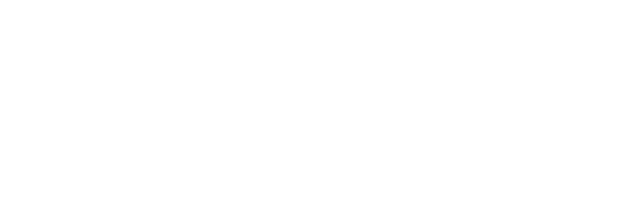
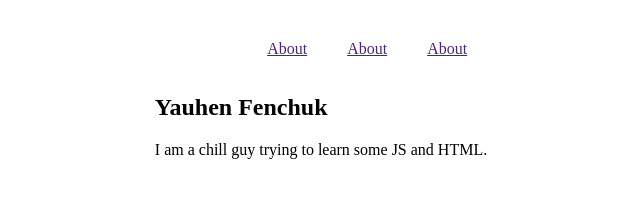
Before and after one commit to juzeppejun/rsschool-cv, a plain HTML site: page index.html in a window 1280 px wide. Shown: the whole page, without its empty margins (319-959 px from the left). Drawn offline with Linux system fonts and the light colour scheme.

Commit message:
fix: add basic html and css structure

```diff
--- a/index.html
+++ b/index.html
@@ -3,9 +3,34 @@
 <head>
     <meta charset="UTF-8">
     <meta name="viewport" content="width=device-width, initial-scale=1.0">
-    <title>Document</title>
+    <link rel="icon" href="assets/y.ico" />
+    <link rel="stylesheet" href="style.css">
+    <title>CV Yauhen</title>
 </head>
 <body>
+<div class="wrapper">
 
+    <header class="header">
+        <nav class="nav">
+            <ul class="nav-list">
+                <li class="nav-item"><a href="" class="nav-link">About</a></li>
+                <li class="nav-item"><a href="" class="nav-link">About</a></li>
+                <li class="nav-item"><a href="" class="nav-link">About</a></li>
+            </ul>
+        </nav>
+    </header>
+    <main class="main">
+
+        <section class="profile">
+            <h1>Yauhen Fenchuk</h1>
+            <p>I am a chill guy trying to learn some JS and HTML.</p>
+        </section>
+
+    </main>
+
+    <footer class="footer">
+    </footer>
+
+</div>
 </body>
 </html>
--- a/style.css
+++ b/style.css
@@ -0,0 +1,26 @@
+* {
+  box-sizing: border-box;
+}
+
+.wrapper {
+  max-width: 1440px;
+  margin: 0 auto;
+}
+
+body {
+  display: flex;
+  flex-direction: column;
+  justify-content: space-between;
+}
+
+.nav-list {
+  display: flex;
+  justify-content: flex-end;
+  align-items: center;
+  list-style: none;
+}
+
+.nav-link {
+  padding: 0 20px;
+  line-height: 50px;
+}
```
Also changed, not shown: assets/y.ico (added), 1 other file.
